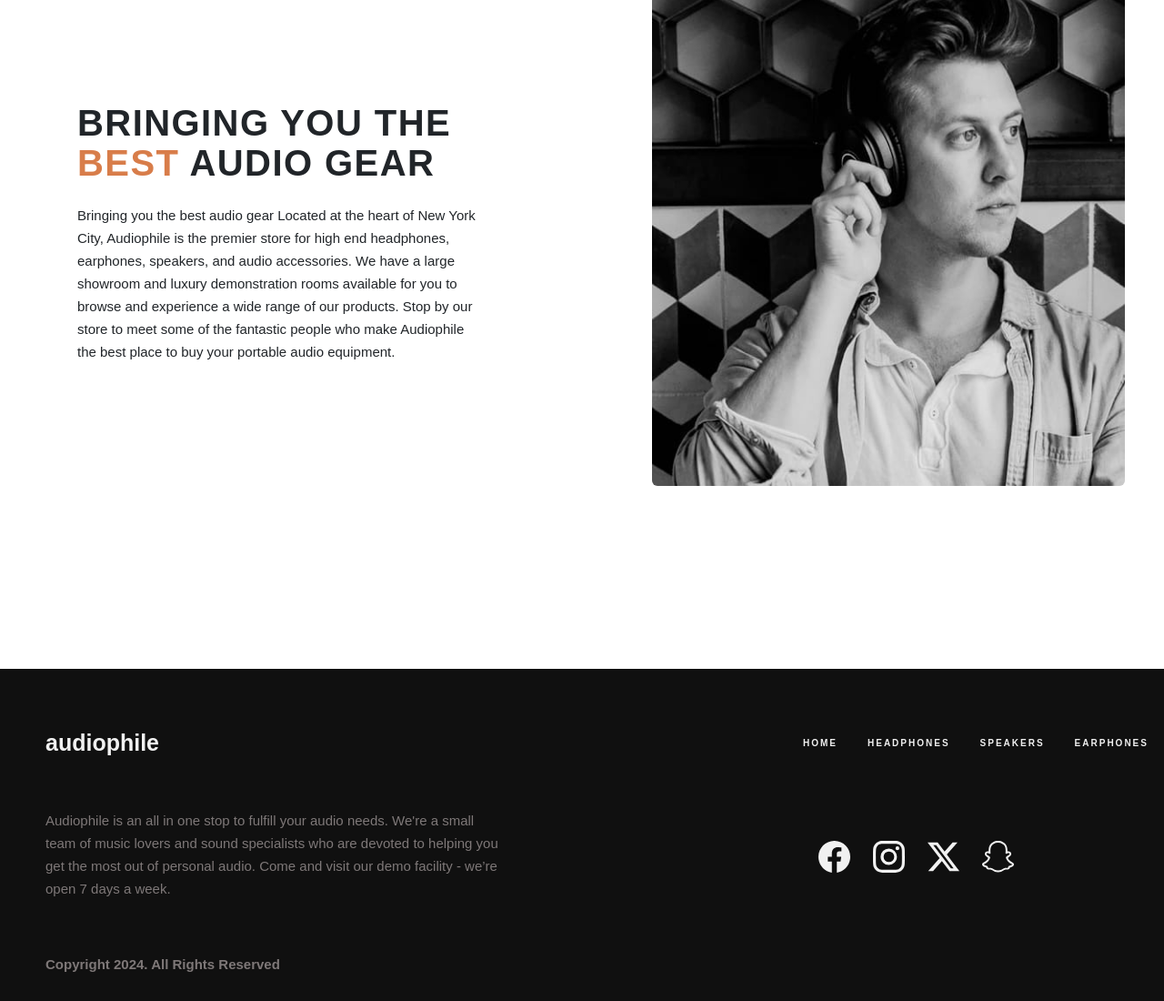
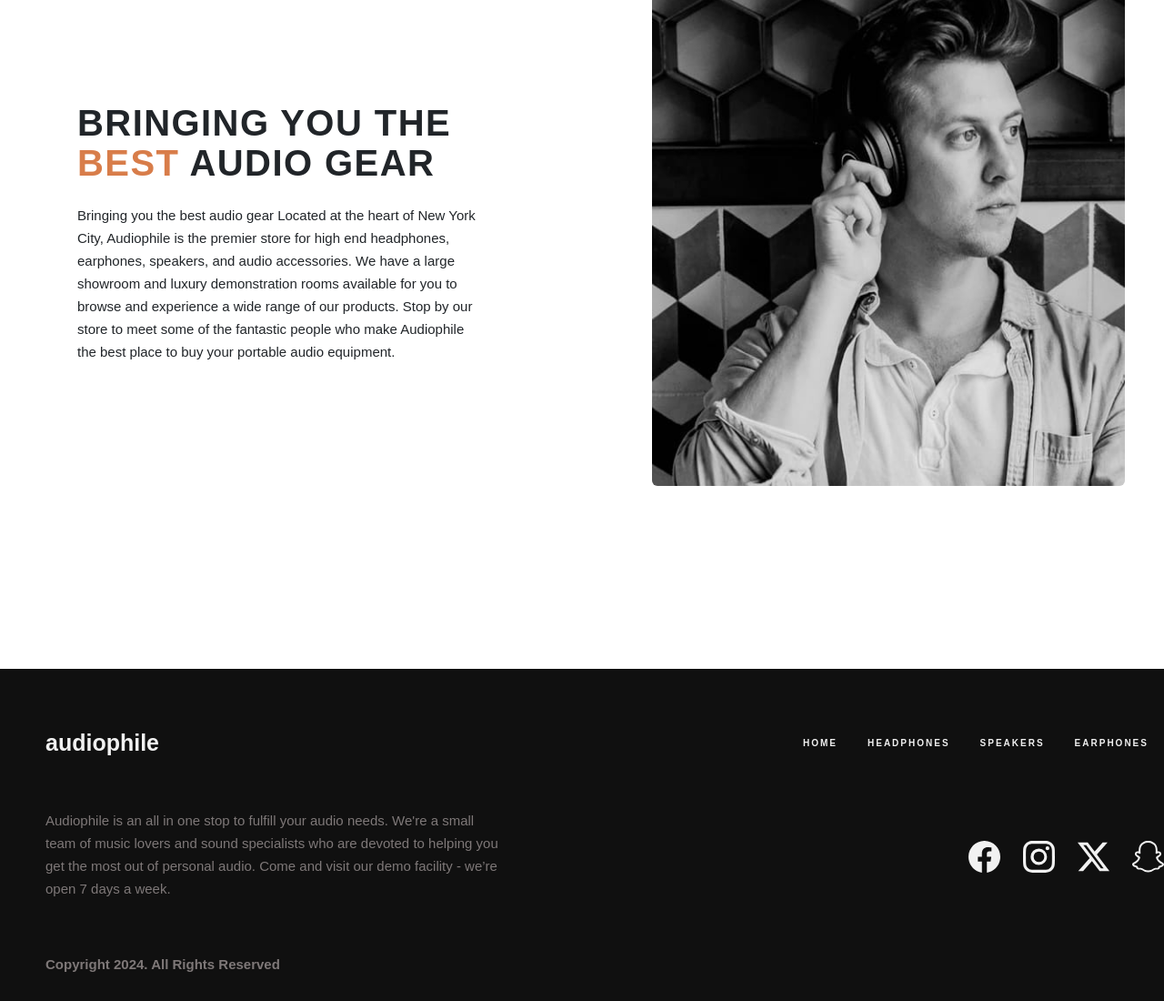
Before and after one commit to IreeHale/audiophile-site, a Next.js app in the folder audio/: page / in a window 1280 px wide. Shown: the part 2866-3966 px from the top of the page at 91% size. Built offline with nearby package versions, Linux system fonts and the light colour scheme.

Commit message:
fixing social media link placement

```diff
--- a/audio/src/app/globals.scss
+++ b/audio/src/app/globals.scss
@@ -380,7 +380,7 @@ $fourth-color: #FAFAFA;
         .social-media{
             width: 250px;
             position: absolute;
-            left: 900px;
+            left: 1065px;
             top: 3790px;
 
             a{
```
